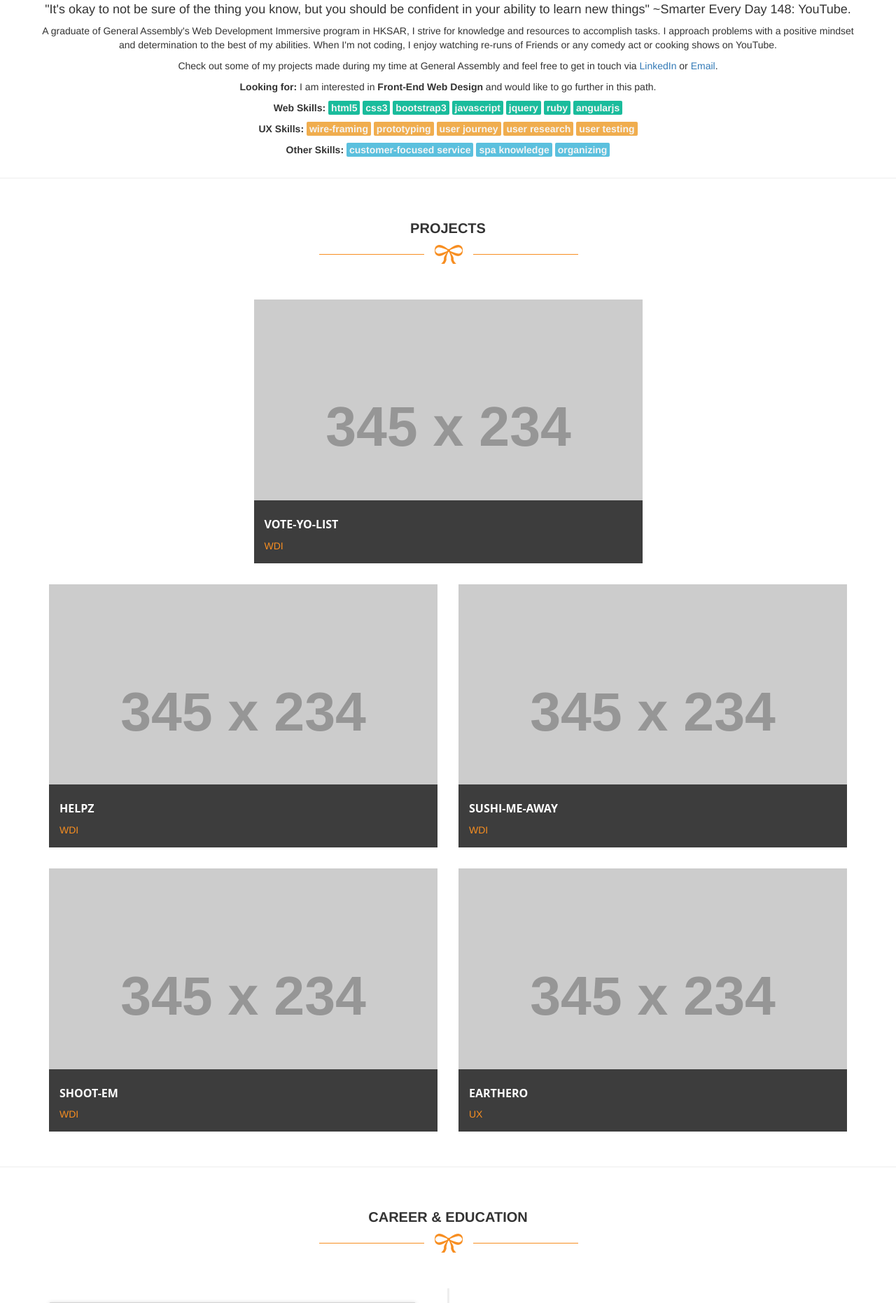
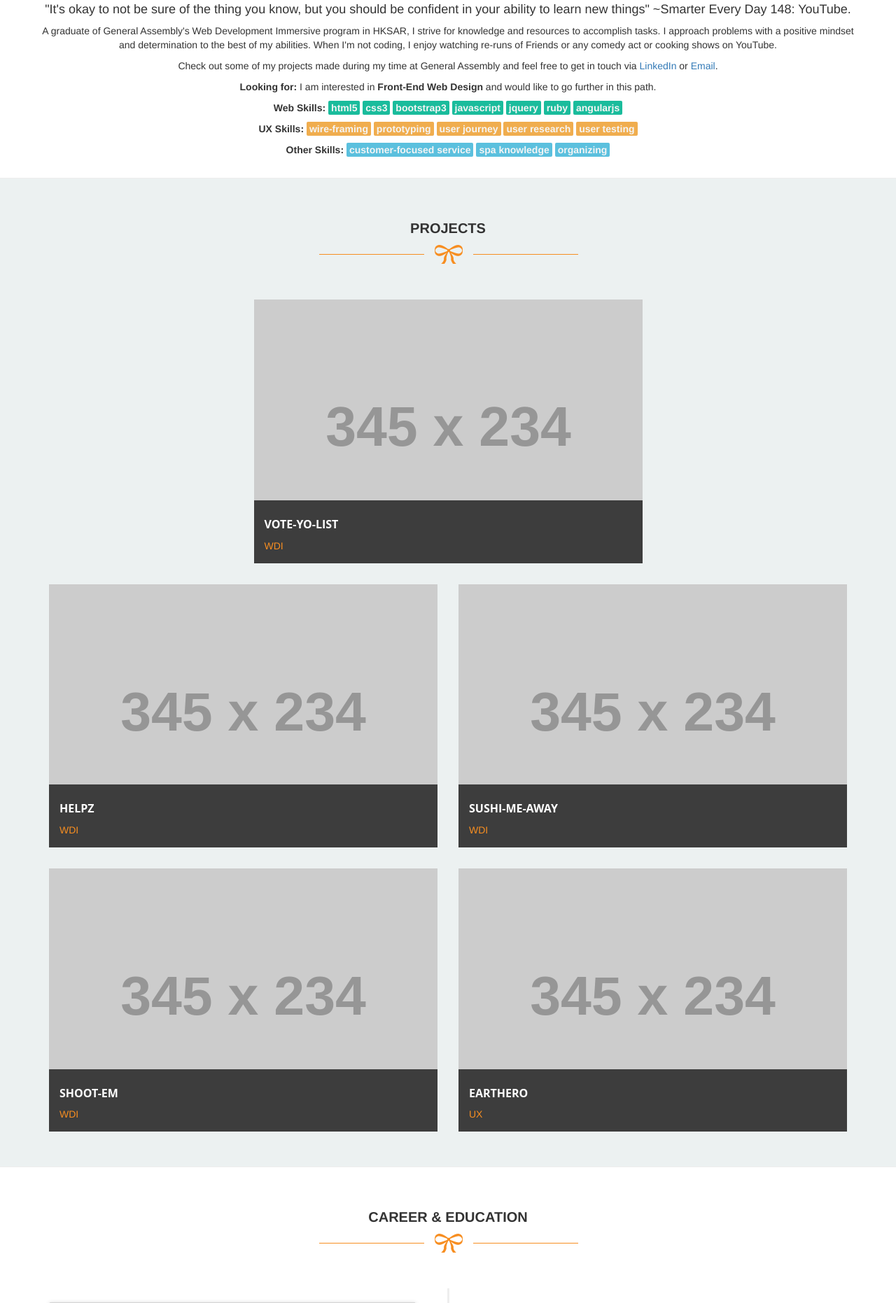
Before and after one commit to tonianner/tonianner.github.io, a PHP site: page /indexReal.html in a window 1280 px wide. Shown: the part 1104-2966 px from the top of the page at 70% size. Run offline with PHP 8.4, Linux system fonts and the light colour scheme; grey boxes labelled with a size stand in for pictures from a placeholder-image service; some libraries are stand-ins or nearby versions.

Commit message:
diff bkg color for projects

```diff
--- a/assets/css/main.css
+++ b/assets/css/main.css
@@ -19,6 +19,9 @@ body {
   color: #f5f5f5;
   font-weight: bold;
   padding: 2px 4px;
+}
+.section-project {
+  background-color: #ecf1f1;
 }
 
 .tags-others {
--- a/indexReal.html
+++ b/indexReal.html
@@ -120,10 +120,10 @@ http://www.templatemo.com/free-website-templates/417-grill
     </div>
   </div>
 
-  <hr>
 
   <!-- Latest Projects -->
-  <section id="projects">
+  <section id="projects" class="section-project">
+    <hr>
     <div class="container">
       <div class="row">
         <div class="col-md-12">
@@ -224,10 +224,10 @@ http://www.templatemo.com/free-website-templates/417-grill
         </div>
       </div>
     </div>
+    <hr>
   </section>
   <!-- End Latest Projects -->
 
-  <hr>
 
   <!-- Time line  -->
   <section id="career">
```
